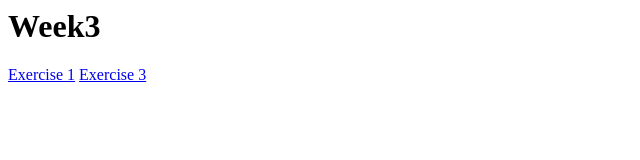
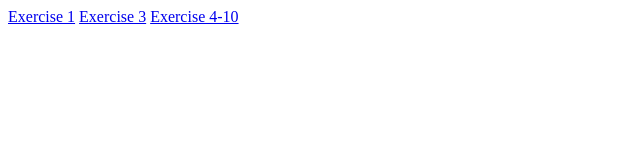
Before and after one commit to LauriKosonen/Web-Visualization, a plain HTML site: page index.html in a window 1280 px wide. Shown: the whole page, without its empty margins (0-640 px from the left). Drawn offline with Linux system fonts and the light colour scheme.

Commit message:
index.html päivitetty

```diff
--- a/index.html
+++ b/index.html
@@ -3,8 +3,9 @@
    <title>Exercises</title>
  </head>
  <body>
-   <h1>Week3</h1>
    <a href='weekly exercises/week1/responsive.html'>Exercise 1</a>
    <a href='weekly exercises/week3/responsive_images.html'>Exercise 3</a>
+   <a href='weekly exercises/src/css-library.html'>Exercise 4-10</a>
+
  </body>
  </html>
```
